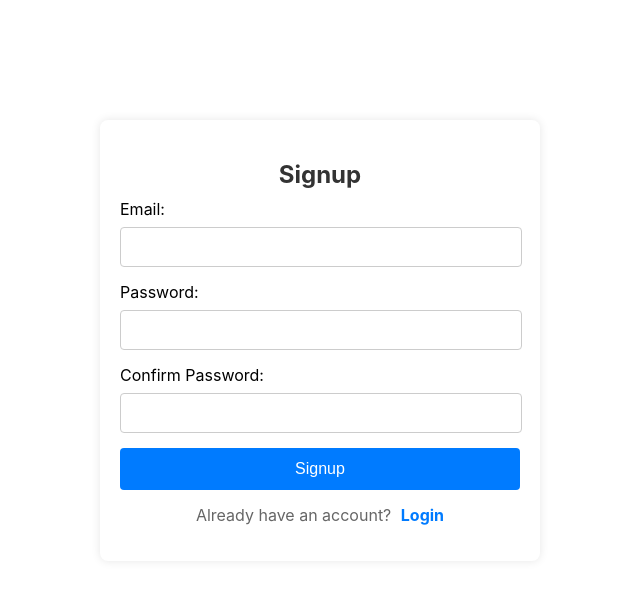
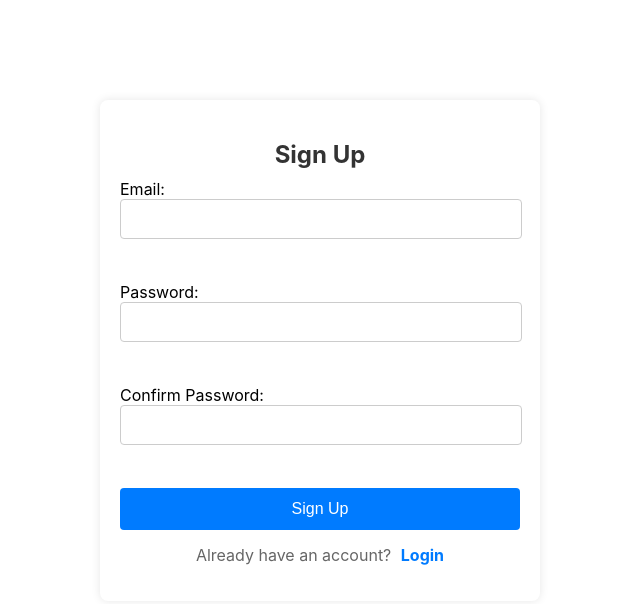
Before and after one commit to Pratyasha955/expensetracker-reactjs, a React (Create React App) app: page /Signup in a window 1280 px wide. Shown: the top 604 px of the page, without its empty margins (320-960 px from the left). Built offline with nearby package versions, Linux system fonts and the light colour scheme.

Commit message:
Verify User Email

```diff
--- a/src/Auth/signup.css
+++ b/src/Auth/signup.css
@@ -1,7 +1,7 @@
-.Signup-container {
+.signup-container {
   max-width: 400px;
   margin: 0 auto;
-  margin-top: 120px;
+  margin-top: 100px;
   padding: 20px;
   background-color: #fff;
   border-radius: 8px;
@@ -14,13 +14,13 @@ h2 {
   margin-bottom: 20px;
 }
 
-.Signup-container label {
+.signup-form label {
   display: block;
   font-size: 16px;
   margin-bottom: 8px;
 }
 
-.Signup-container input {
+.signup-form input {
   width: 95%;
   padding: 10px;
   font-size: 16px;
@@ -54,18 +54,18 @@ button:hover {
   border-radius: 5px;
 }
 
-.Login-Message {
+.login-message {
   font-size: 16px;
   text-align: center;
   margin-top: 15px;
 }
 
-.Login-Message a {
+.login-message a {
   color: #007bff;
   text-decoration: none;
   font-weight: bold;
 }
 
-.Login-Message a:hover {
+.login-message a:hover {
   text-decoration: underline;
 }
--- a/src/Auth/signup.js
+++ b/src/Auth/signup.js
@@ -1,89 +1,133 @@
-import React, {useState} from "react";
-import { Link } from "react-router-dom";
+import React, { useState } from 'react';
+import { Link, useNavigate } from 'react-router-dom';
 import './signup.css';
 
-const Signup = () => {
-const[formData,setFormData]=useState({
-    email:'',
-    password:'',
-    confirmPassword:'',
+const SignupPage = () => {
+    const navigate = useNavigate();
+    const [formData, setFormData] = useState({
+        email: '',
+        password: '',
+        confirmPassword: '',
     });
-const[error,setError]=useState(null);
-const handelChange =(e) =>{
-    const {name,value}=e.target;
-    setFormData({...formData,[name]:value});
+    const [error, setError] = useState(null);
+    const [idToken, setIdToken] = useState(null);
+    const [isEmailVerified, setIsEmailVerified] = useState(false);
+    const [signedUp, setSignedUp] = useState(false);
+
+    const handleChange = (e) => {
+        const { name, value } = e.target;
+        setFormData({ ...formData, [name]: value });
     };
-const handleSubmit=async (e)=>{
+
+    const handleSubmit = async (e) => {
         e.preventDefault();
 
-    if(!formData.email || !formData.password || !formData.confirmPassword){
-        setError("all fields are mandatroy");
-        return;
-
-    }
-    if(formData.password !== formData.confirmPassword){
-        setError("password do not match");
+        if (!formData.email || !formData.password || !formData.confirmPassword) {
+            setError('All fields are mandatory');
             return;
         }
-    try{
-        const response=await fetch
-        (
+
+        if (formData.password !== formData.confirmPassword) {
+            setError('Passwords do not match');
+            return;
+        }
+
+        try {
+            const response = await fetch(
                 'https://identitytoolkit.googleapis.com/v1/accounts:signUp?key=AIzaSyAd-TikGdyxo3ft2o8ndGc2kJCX2ur6q_0',
                 {
-                method:'POST',
-                headers:{
-                   'Content-type':'application/json',
+                    method: 'POST',
+                    headers: {
+                        'Content-Type': 'application/json',
                     },
-                body:JSON.stringify({
-                    email:formData.email,
-                    password:formData.password,
-                    returnSecureToken:true,
+                    body: JSON.stringify({
+                        email: formData.email,
+                        password: formData.password,
+                        returnSecureToken: true,
                     }),
-
                 }
             );
-        const data=await response.json();
-        if(response.ok){
-            console.log('user successfully signup');
+
+            const data = await response.json();
+
+            if (response.ok) {
                 setError(null);
                 setFormData({
-                email:'',
-                password:'',
-                confirmPassword:'',
-
+                    email: '',
+                    password: '',
+                    confirmPassword: '',
                 });
-
-
-        }
-        else{
+                setIdToken(data.idToken);
+                setIsEmailVerified(true);
+                setSignedUp(true);
+            } else {
                 setError(data.error.message);
             }
+        } catch (error) {
+            setError('An error occurred during signup');
+        }
+    };
 
+    const handleVerifyEmail = async () => {
+        try {
+            const verificationResponse = await fetch(
+                'https://identitytoolkit.googleapis.com/v1/accounts:sendOobCode?key=AIzaSyAd-TikGdyxo3ft2o8ndGc2kJCX2ur6q_0',
+                {
+                    method: 'POST',
+                    headers: {
+                        'Content-Type': 'application/json',
+                    },
+                    body: JSON.stringify({
+                        requestType: 'VERIFY_EMAIL',
+                        idToken: idToken,
+                    }),
                 }
-    catch(error){
-        setError('an error accure during signup');
+            );
+
+            const verificationData = await verificationResponse.json();
+
+            if (verificationResponse.ok) {
+                console.log('Verification email sent successfully');
+                navigate('/welcome');
+            } else {
+                setError(verificationData.error.message);
+            }
+        } catch (error) {
+            setError('An error occurred during email verification');
         }
     };
 
     return (
-        <div className="Signup-container">
-            <h2> Signup</h2>
-            <form onSubmit={handleSubmit}>
-                <label> Email:</label>
-                <input type="email" name="email" value={formData.email} onChange={handelChange} />
-
-                <label>Password:</label>
-                <input type="password" name="password" value={formData.password}onChange={handelChange} />
-                <label>Confirm Password:</label>
-                <input type="password" name="confirmPassword" value={formData.confirmPassword} onChange={handelChange}/>
-                <button type="submit">Signup</button>
+        <div className="signup-container">
+            <h2>Sign Up</h2>
+            {signedUp && isEmailVerified ? (
+                <button onClick={handleVerifyEmail}>Verify Email</button>
+            ) : (
+                <form onSubmit={handleSubmit} className="signup-form">
+                    <label>
+                        Email:
+                        <input type="email" name="email" value={formData.email} onChange={handleChange} />
+                    </label>
+                    <br />
+                    <label>
+                        Password:
+                        <input type="password" name="password" value={formData.password} onChange={handleChange} />
+                    </label>
+                    <br />
+                    <label>
+                        Confirm Password:
+                        <input type="password" name="confirmPassword" value={formData.confirmPassword} onChange={handleChange} />
+                    </label>
+                    <br />
+                    <button type="submit">Sign Up</button>
                 </form>
-            {error && <p className="error-message">{error}</p>}
-            <p className="Login-Message">
+            )}
+            <p className="login-message">
                 Already have an account? <Link to="/">Login</Link>
             </p>
+            {error && <p className="error-message">{error}</p>}
         </div>
     );
-}
+};
 
-export default Signup;
+export default SignupPage;
```
Lines whose indentation alone changed are shown as unchanged.
